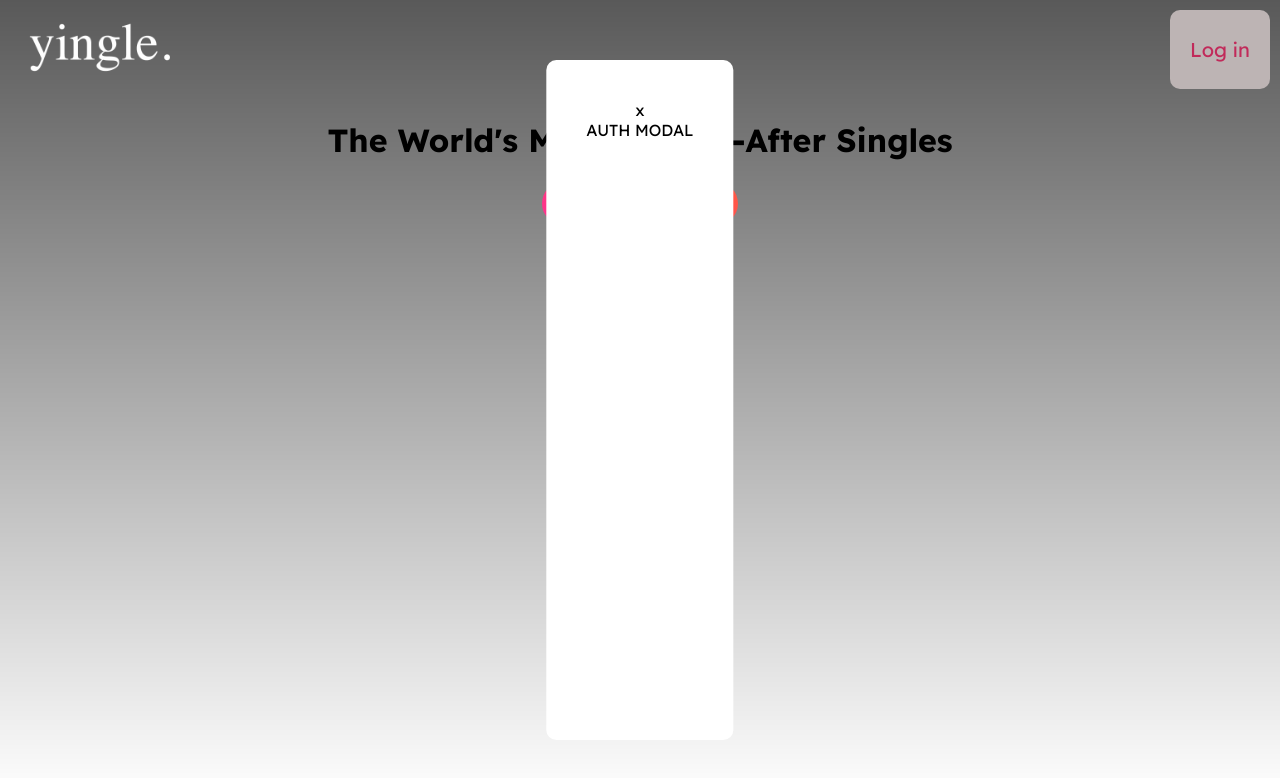
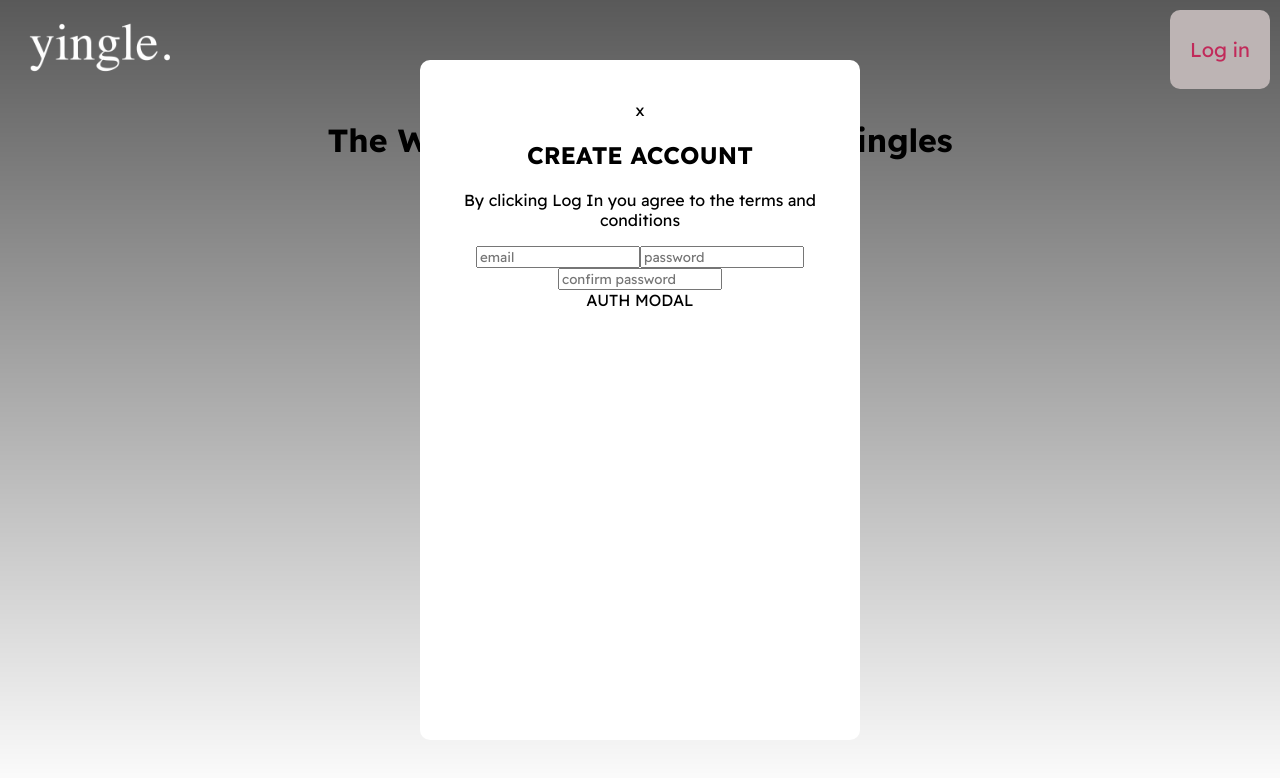
Before and after one commit to BonJenn/yinglev4, a React (Create React App) app: page / in a window 1280 px wide. Both pictures are taken after a click on the button "CREATE ACCOUNT". Shown: the top 778 px of the page. Built offline with nearby package versions, Linux system fonts and the light colour scheme.

Commit message:
Added inputs to m odal

```diff
--- a/src/components/AuthModal.js
+++ b/src/components/AuthModal.js
@@ -1,12 +1,56 @@
+import { useState } from 'react'
+
 const AuthModal = ({setShowModal}) => {
+    const [ email, setEmail ] = useState(null)
+    const [ password, setPassword ] = useState(null)
+    const [ confirmPassword, setConfirmPassword ] = useState(null)
+    const [ error, setError ] = useState(null)
+
+    console.log(email, password, confirmPassword)
 
     const handleClick = () => {
         setShowModal(false)
+    }
 
+    const handleSubmit = (e) => {
+        e.preventDefault()
     }
+
+    const isSignUp = true
+
     return (
         <div className="auth-modal">
-            <div onClick={handleClick}>x</div>
+            <div className="close-icon" onClick={handleClick}>x</div>
+            <h2>{isSignUp ? 'CREATE ACCOUNT' : 'LOG IN' }</h2>
+            <p>By clicking Log In you agree to the terms and conditions</p>
+            <form onSubmit={handleSubmit}>
+                <input
+                    type="email"
+                    id="email"
+                    name="email"
+                    placeholder="email"
+                    required={true}
+                    onChange={(e) => setEmail(e.target.value)}
+                />
+
+                <input
+                    type="password"
+                    id="password"
+                    name="password"
+                    placeholder="password"
+                    required={true}
+                    onChange={(e) => setPassword(e.target.value)}
+                />
+                 <input
+                    type="confirm password"
+                    id="confirm password"
+                    name="confirm password"
+                    placeholder="confirm password"
+                    required={true}
+                    onChange={(e) => setConfirmPassword(e.target.value)}
+                />
+
+            </form>
             AUTH MODAL
         </div>
     )
```
